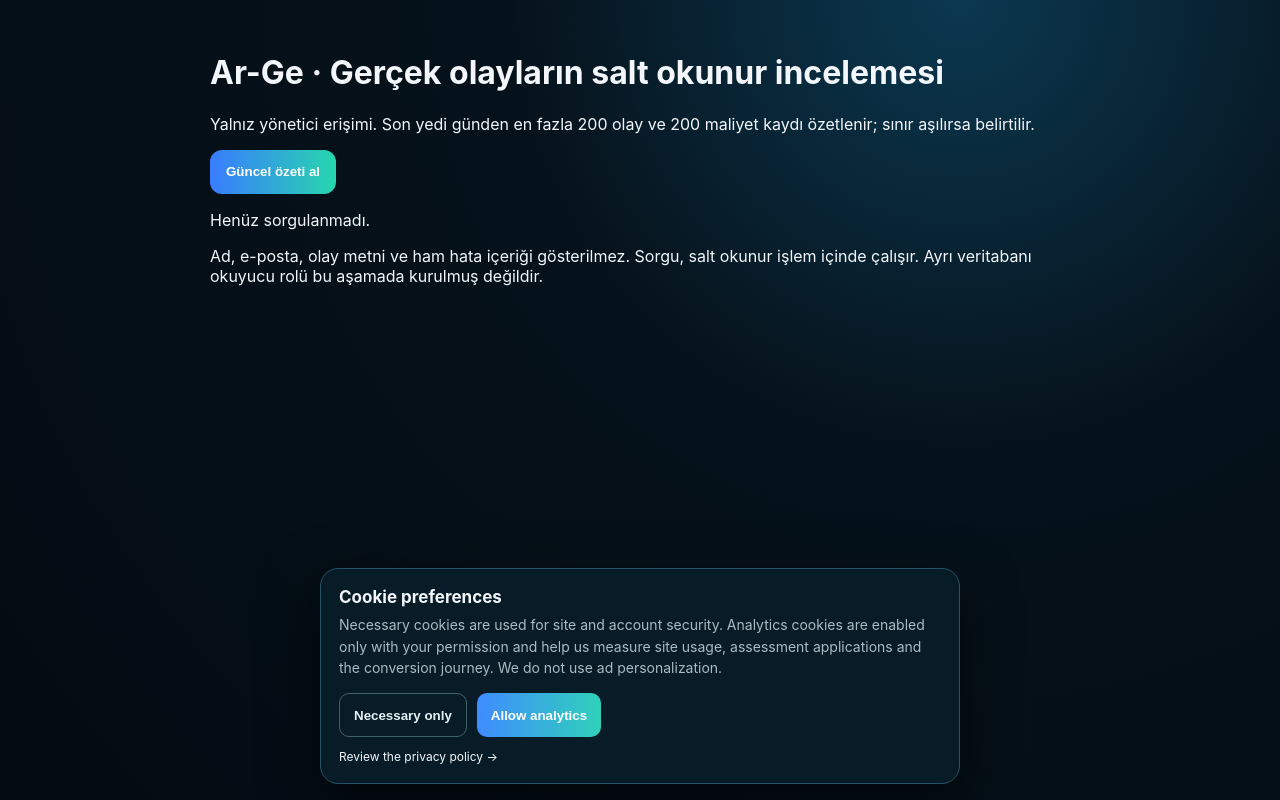
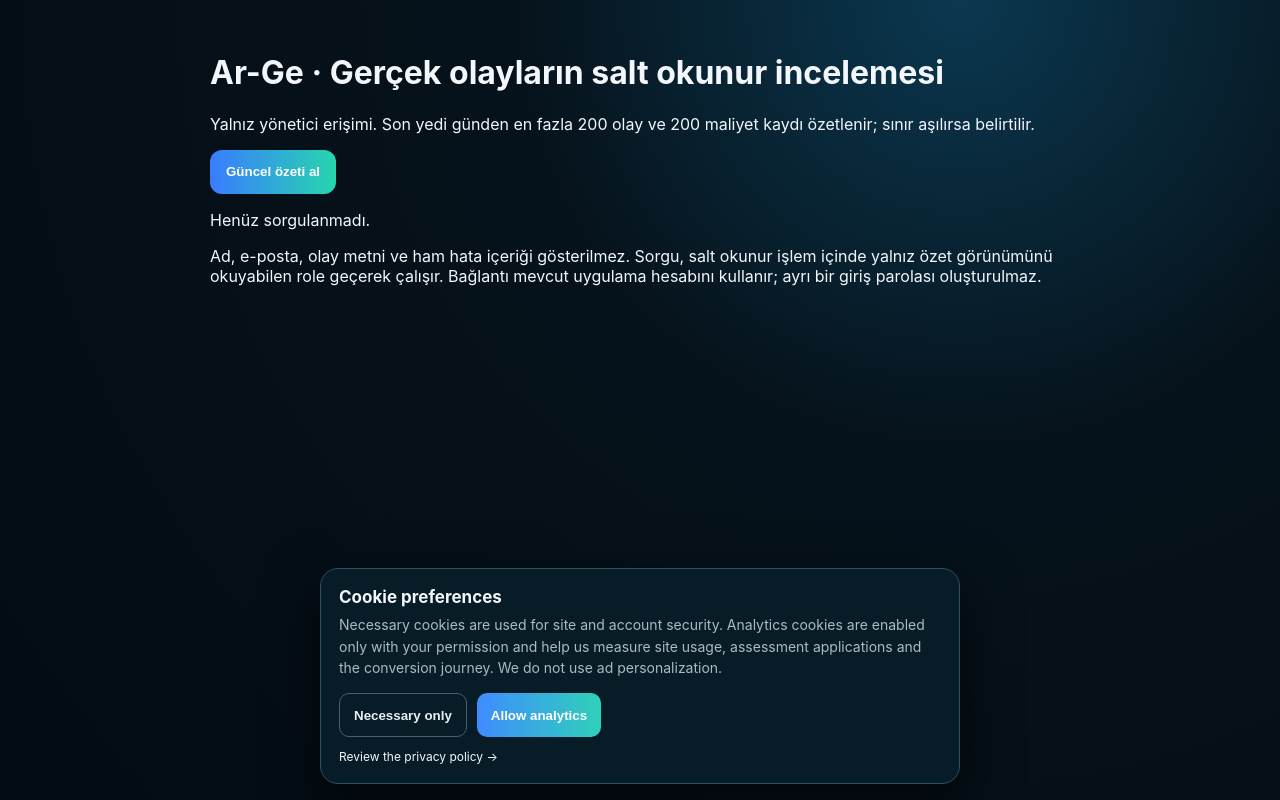
Before and after one commit to mehmetozan-5858/ai-visibility, a Next.js app: page /arge/gercek-olaylar in a window 1280 px wide. Built offline with nearby package versions, Linux system fonts and the light colour scheme; no server answers.

Commit message:
feat: reduce audit reads to verified transaction-local role

```diff
--- a/app/arge/gercek-olaylar/page.js
+++ b/app/arge/gercek-olaylar/page.js
@@ -24,6 +24,6 @@ export default function RealAuditPage(){
    <p>{summary.costs.limited?'Maliyet örneklemi sınırlı. ':''}Gerçek toplam harcama bu kayıtlardan doğrulanmaz.</p>
    <p>Kontrol zamanı: {summary.checkedAt}</p>
   </section>}
-  <p>Ad, e-posta, olay metni ve ham hata içeriği gösterilmez. Sorgu, salt okunur işlem içinde çalışır. Ayrı veritabanı okuyucu rolü bu aşamada kurulmuş değildir.</p>
+  <p>Ad, e-posta, olay metni ve ham hata içeriği gösterilmez. Sorgu, salt okunur işlem içinde yalnız özet görünümünü okuyabilen role geçerek çalışır. Bağlantı mevcut uygulama hesabını kullanır; ayrı bir giriş parolası oluşturulmaz.</p>
  </main>;
 }
```
